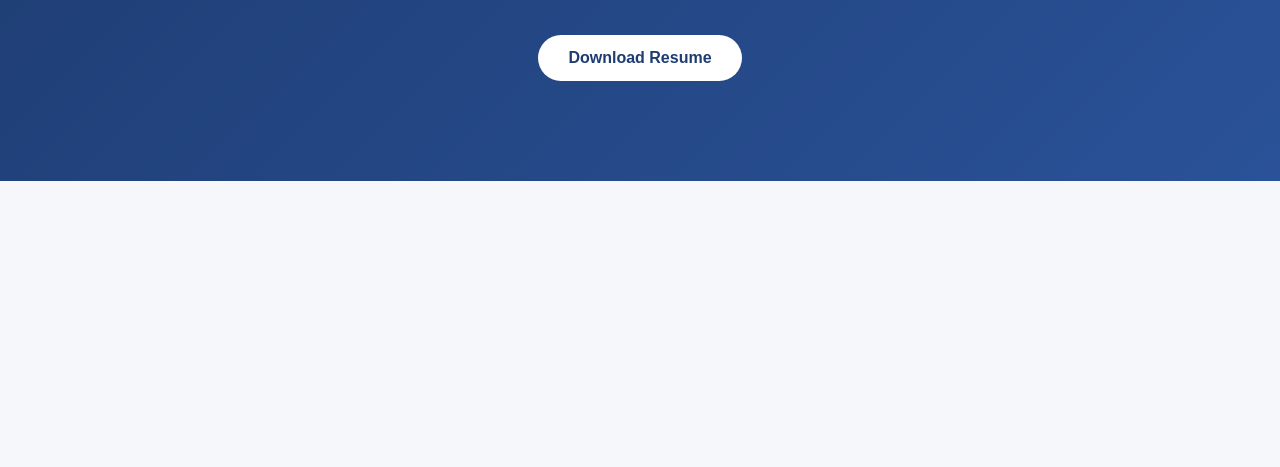
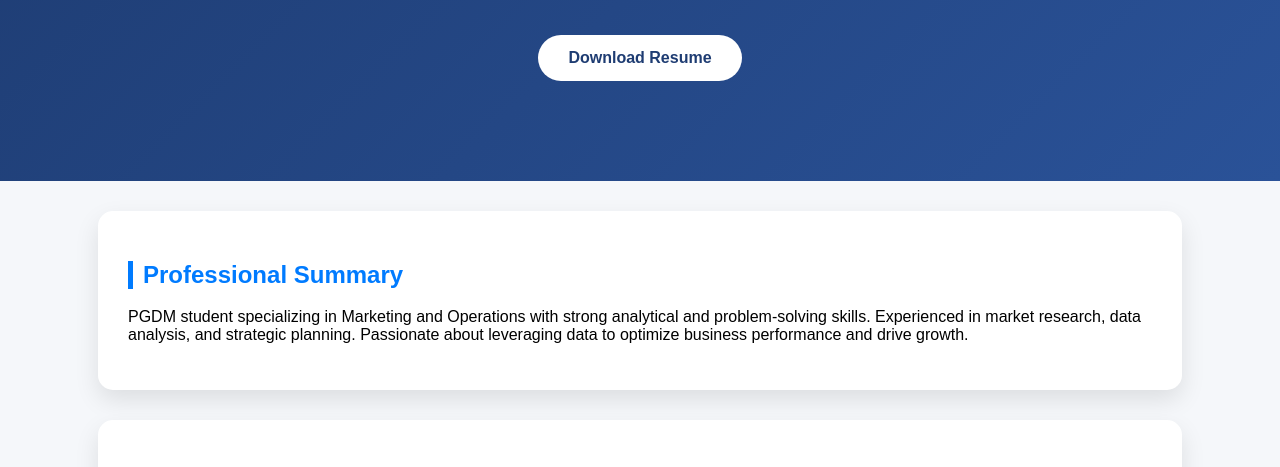
Before and after one commit to abhiuditagrawal-source/Portfolio, a plain HTML site: page index.html in a window 1280 px wide. Shown: the part 312-779 px from the top of the page. Drawn offline with Linux system fonts and the light colour scheme.

Commit message:
Update index.html

```diff
--- a/index.html
+++ b/index.html
@@ -117,6 +117,18 @@
     <footer>
         <p>© 2026 Abhi Udit Agrawal</p>
     </footer>
+<script>
+const sections = document.querySelectorAll("section");
 
+window.addEventListener("scroll", () => {
+    sections.forEach(sec => {
+        const top = sec.getBoundingClientRect().top;
+        if (top < window.innerHeight - 100) {
+            sec.style.opacity = 1;
+            sec.style.transform = "translateY(0)";
+        }
+    });
+});
+</script>
 </body>
 </html>
```
